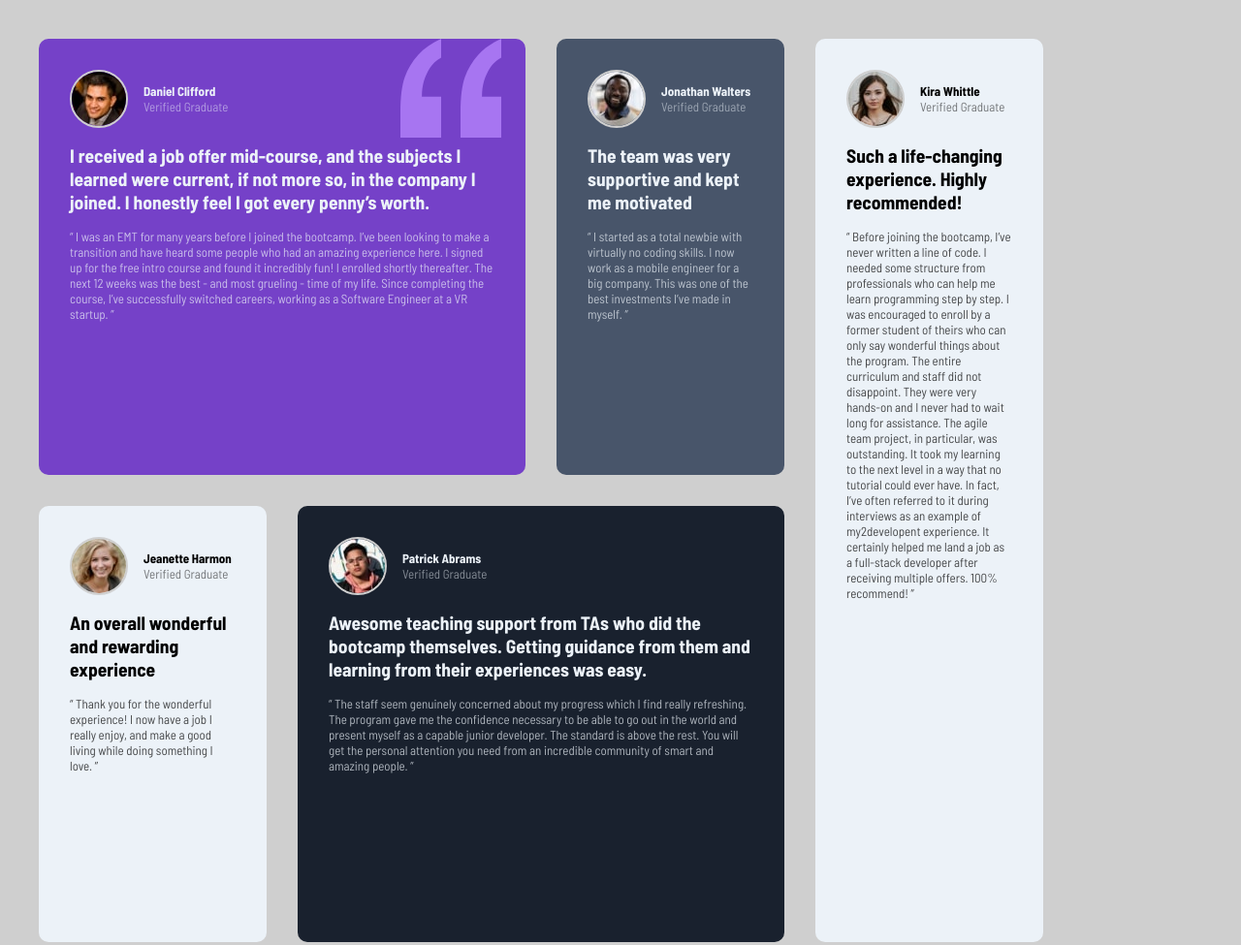
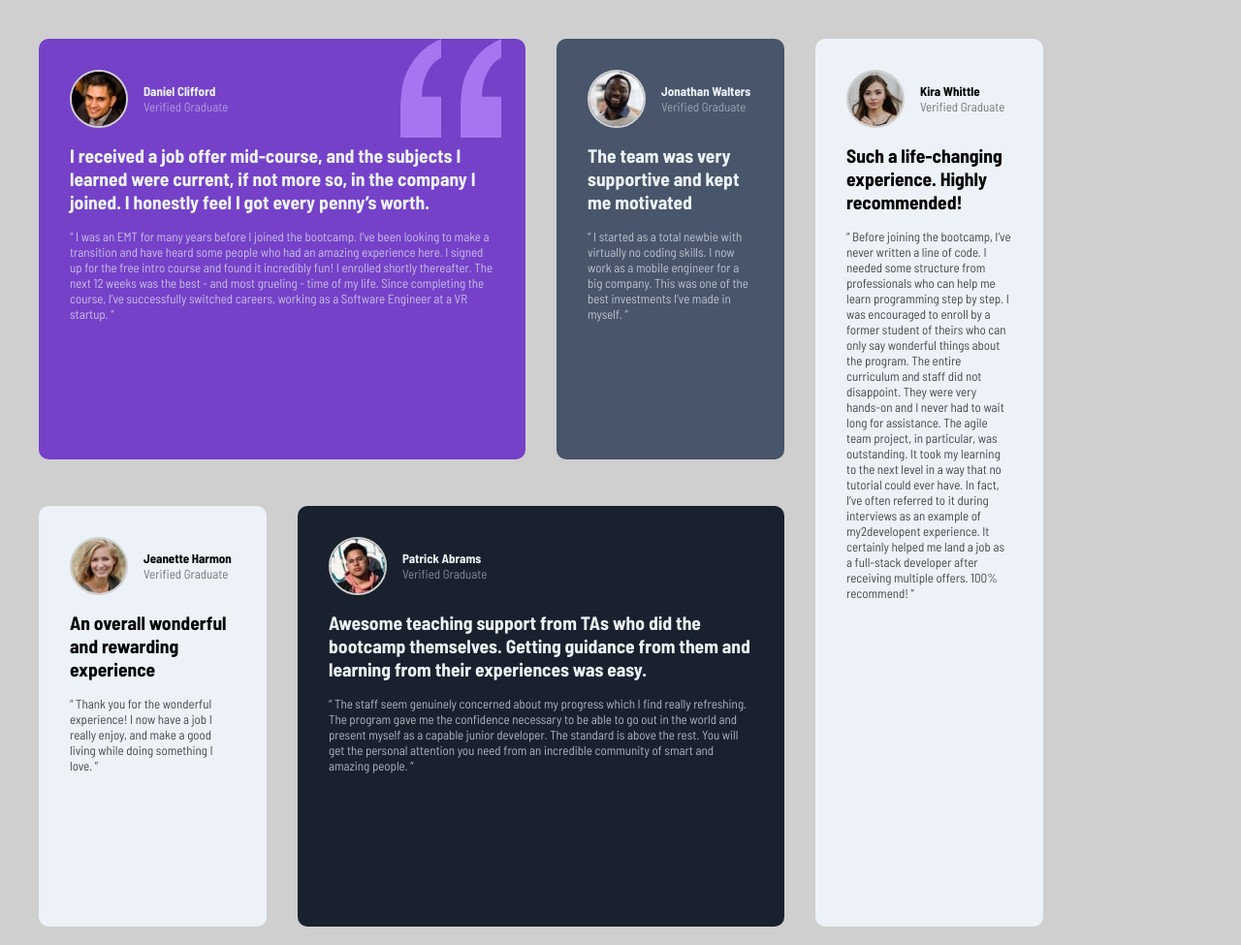
Before and after one commit to salentipy/testimonials-grid-section-main, a plain HTML site: page index.html in a window 1280 px wide. Shown: the top 975 px of the page at 97% size. Drawn offline with Linux system fonts and the light colour scheme.

Commit message:
added back 1rem margin on bottom of .card

```diff
--- a/styles.css
+++ b/styles.css
@@ -37,7 +37,7 @@ body {
 .card {
     border-radius: 10px;
     padding: 2rem;
-    margin: 0 auto;
+    margin: 0 auto 1rem auto;
     position: relative;
 }
 .card img {
```
